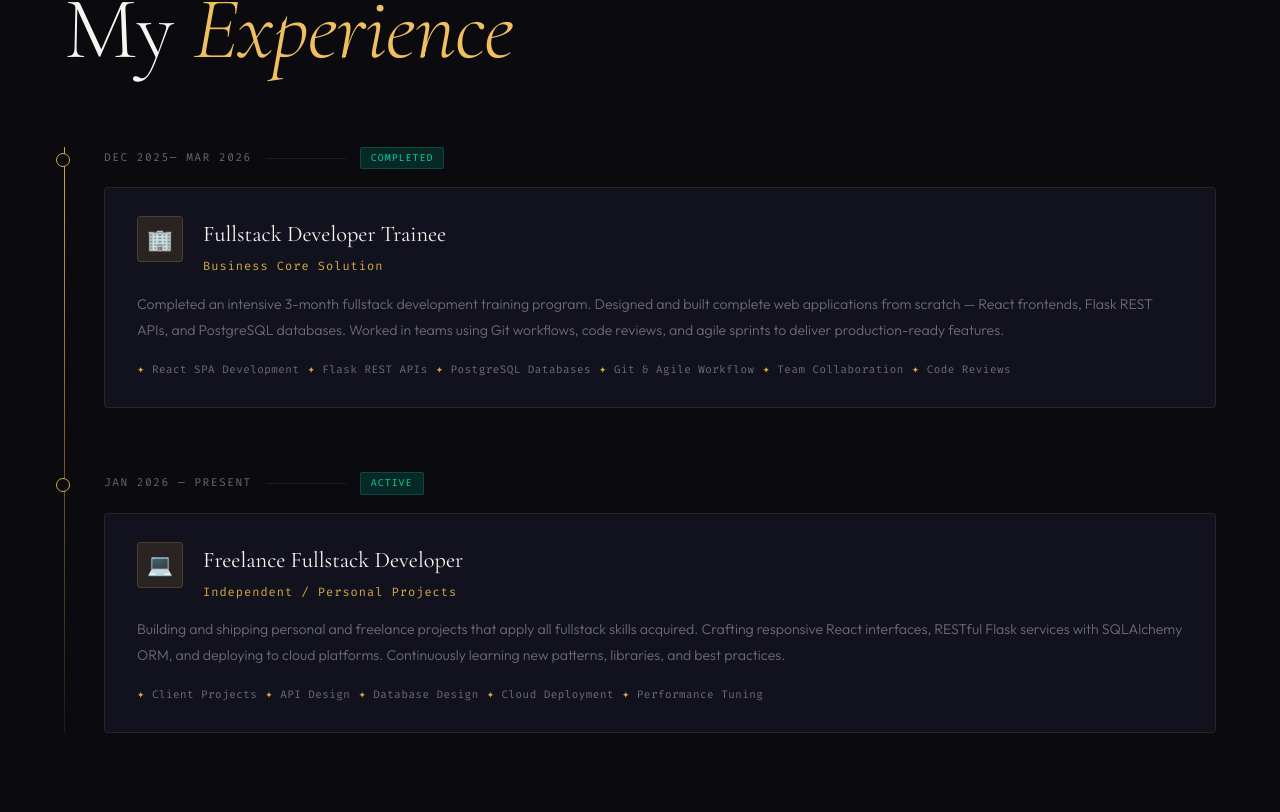
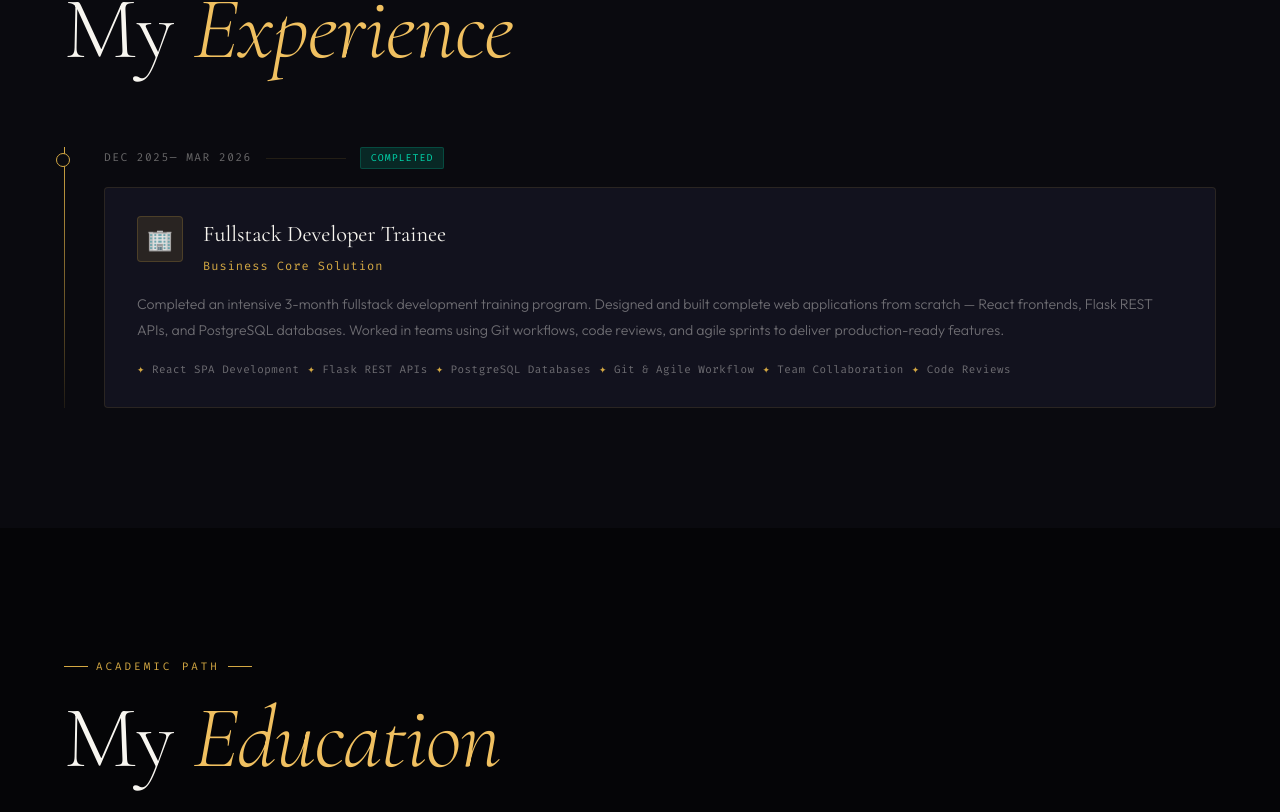
Before and after one commit to Nantha-Code/nk-portfolio, a React (Vite) app: page / in a window 1280 px wide. Shown: the part 5868-6680 px from the top of the page. Built offline with nearby package versions, Linux system fonts and the light colour scheme.

Commit message:
the irrelevant experience was removed  and contact number country code was added in the contact page

```diff
--- a/src/components/Contact.jsx
+++ b/src/components/Contact.jsx
@@ -4,7 +4,7 @@ import './Contact.css'
 const SOCIALS = [
   { icon: '📧', label: 'Email',    value: 'nnanthakumar971@gmail.com',      href: 'nnantha971@gmail.com' },
   { icon: '💼', label: 'LinkedIn', value: 'Linkedin.com', href: 'https://www.linkedin.com/in/nantha-kumar-1670ba293' },
-  { icon: '🐙', label: 'Whats-app',   value: '7826872037',      href: '#' },
+  { icon: '🐙', label: 'Whats-app',   value: '+91 7826872037',      href: '#' },
 ]
 
 export function Contact() {
--- a/src/components/Experience.jsx
+++ b/src/components/Experience.jsx
@@ -18,22 +18,22 @@ const EXPERIENCES = [
       'Code Reviews',
     ],
   },
-  {
-    id: 2,
-    dates: 'Jan 2026 — Present',
-    status: 'Active',
-    icon: '💻',
-    role: 'Freelance Fullstack Developer',
-    company: 'Independent / Personal Projects',
-    desc: 'Building and shipping personal and freelance projects that apply all fullstack skills acquired. Crafting responsive React interfaces, RESTful Flask services with SQLAlchemy ORM, and deploying to cloud platforms. Continuously learning new patterns, libraries, and best practices.',
-    highlights: [
-      'Client Projects',
-      'API Design',
-      'Database Design',
-      'Cloud Deployment',
-      'Performance Tuning',
-    ],
-  },
+  // {
+  //   id: 2,
+  //   dates: 'Jan 2026 — Present',
+  //   status: 'Active',
+  //   icon: '💻',
+  //   role: 'Freelance Fullstack Developer',
+  //   company: 'Independent / Personal Projects',
+  //   desc: 'Building and shipping personal and freelance projects that apply all fullstack skills acquired. Crafting responsive React interfaces, RESTful Flask services with SQLAlchemy ORM, and deploying to cloud platforms. Continuously learning new patterns, libraries, and best practices.',
+  //   highlights: [
+  //     'Client Projects',
+  //     'API Design',
+  //     'Database Design',
+  //     'Cloud Deployment',
+  //     'Performance Tuning',
+  //   ],
+  // },
 ]
 
 export function Experience() {
```
